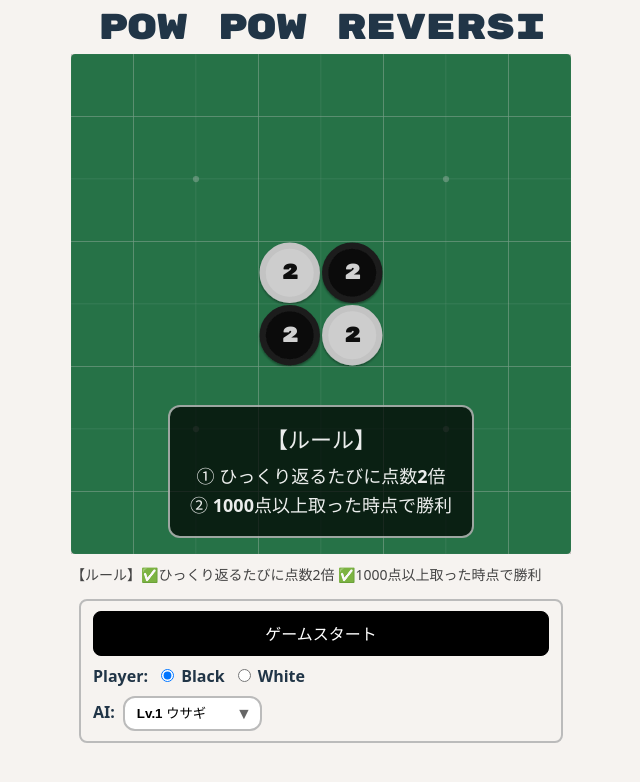
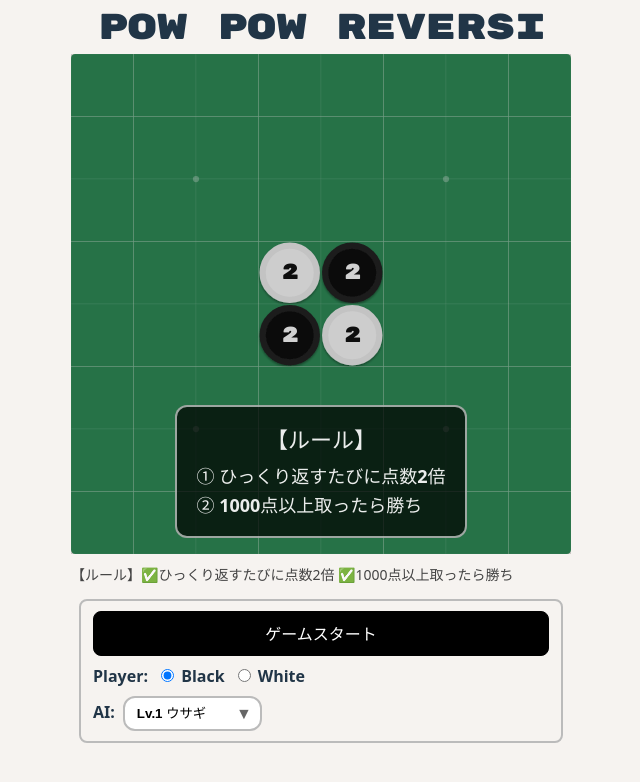
Before and after one commit to kurehajime/powpow_reversi, a React (Vite) app: page / in a window 1280 px wide. Shown: the top 782 px of the page, without its empty margins (319-959 px from the left). Built offline with nearby package versions, Linux system fonts and the light colour scheme.

Commit message:
説明ちょっと変える

```diff
--- a/src/components/GameElement.tsx
+++ b/src/components/GameElement.tsx
@@ -183,9 +183,9 @@ export default function GameElement() {
           >
             <div style={{ textAlign: 'center', color: 'rgba(255,255,255,0.92)', background: 'rgba(0,0,0,0.72)', border: '2px solid rgba(255,255,255,0.6)', borderRadius: 12, padding: '16px 20px', maxWidth: 420, fontWeight: 700, pointerEvents: 'none' }}>
               <div style={{ fontSize: 22, fontWeight: 800, marginBottom: 6 }}>【ルール】</div>
-              <div style={{ fontSize: 18, lineHeight: 1.6 }}>
-                ① ひっくり返るたびに点数2倍<br />
-                ② 1000点以上取った時点で勝利
+              <div style={{ fontSize: 18, lineHeight: 1.6, textAlign: 'left' }}>
+                ① ひっくり返すたびに点数2倍<br />
+                ② 1000点以上取ったら勝ち
               </div>
             </div>
           </div>
@@ -230,7 +230,7 @@ export default function GameElement() {
       {/* 盤面の下にルールの Marquee */}
       <div className="panel-wrap" style={{ marginTop: 4 }}>
         <div style={{ fontSize: 14, color: '#444' }}>
-          【ルール】✅ひっくり返るたびに点数2倍 ✅1000点以上取った時点で勝利
+          【ルール】✅ひっくり返すたびに点数2倍 ✅1000点以上取ったら勝ち
         </div>
       </div>
 
```
